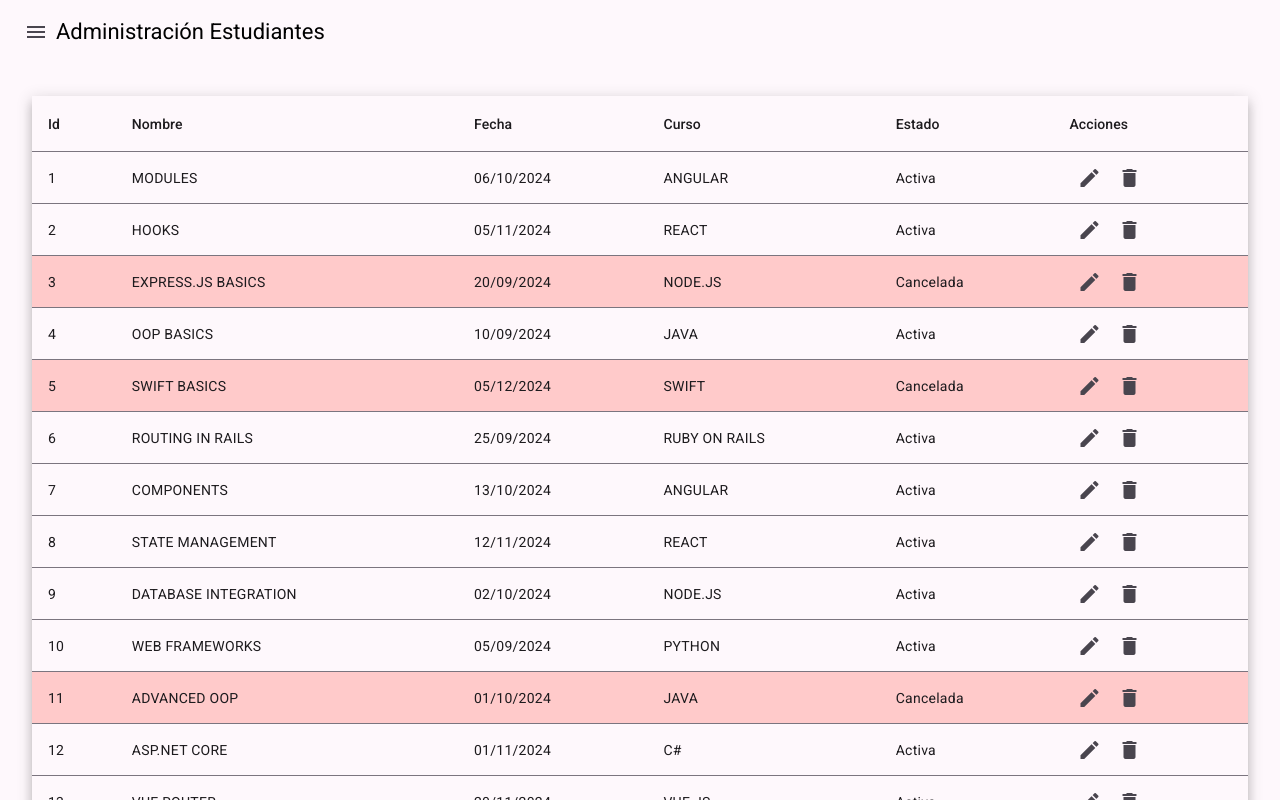
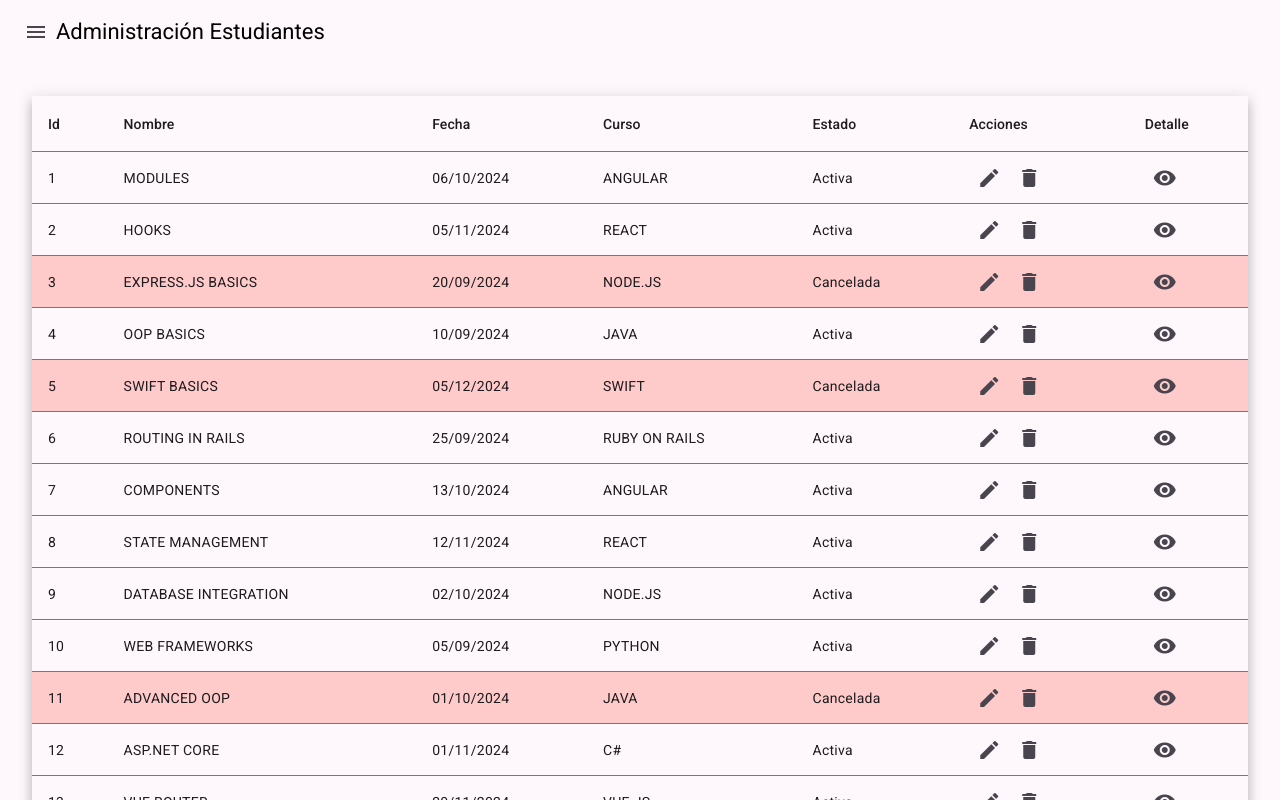
Before and after one commit to SCaucota/PF_Angular_Caucota, an Angular app: page /dashboard/lessons in a window 1280 px wide. Built offline with nearby package versions, Linux system fonts and the light colour scheme.

Commit message:
detail-lessons-finished

```diff
--- a/src/app/features/dashboard/lessons/components/crud-lessons/crud-lessons.component.html
+++ b/src/app/features/dashboard/lessons/components/crud-lessons/crud-lessons.component.html
@@ -39,6 +39,15 @@
         </td>
     </ng-container>
 
+    <ng-container matColumnDef="detail">
+        <th mat-header-cell *matHeaderCellDef>Detalle</th>
+        <td mat-cell *matCellDef="let element">
+            <button mat-icon-button color="primary" (click)="openDetail(element.id)">
+                <mat-icon>remove_red_eye</mat-icon>
+            </button>
+        </td>
+    </ng-container>
+
     <tr mat-header-row *matHeaderRowDef="displayedColumns"></tr>
     <tr mat-row *matRowDef="let row; columns: displayedColumns;" [ngClass]="{'cancelled-lesson': !row.status}"></tr>
 </table>
--- a/src/app/features/dashboard/lessons/components/crud-lessons/crud-lessons.component.ts
+++ b/src/app/features/dashboard/lessons/components/crud-lessons/crud-lessons.component.ts
@@ -4,6 +4,7 @@ import { LessonsService } from '../../../../../core/services/lessons/lessons.ser
 import { Lesson } from '../../models/lesson';
 import { LessonsDialogComponent } from '../lessons-dialog/lessons-dialog.component';
 import { DeleteDialogComponent } from '../../../../../shared/components/delete-dialog/delete-dialog.component';
+import { DetailDialogComponent } from '../../../../../shared/components/detail-dialog/detail-dialog.component';
 
 @Component({
   selector: 'app-crud-lessons',
@@ -13,7 +14,7 @@ import { DeleteDialogComponent } from '../../../../../shared/components/delete-d
 export class CrudLessonsComponent implements OnInit{
   constructor(private matDialog: MatDialog, private lessonsService: LessonsService) { }
 
-  displayedColumns: string[] = ['id', 'name', 'date', 'courseTitle', 'status', 'actions'];
+  displayedColumns: string[] = ['id', 'name', 'date', 'courseTitle', 'status', 'actions', 'detail'];
 
   dataSource: Lesson[] = [];
 
@@ -68,4 +69,16 @@ export class CrudLessonsComponent implements OnInit{
       }
     })
   }
+
+  openDetail(id: string): void {
+    const lesson = this.lessonsService.getLessonById(id)
+    this.matDialog.open(DetailDialogComponent, {
+      data: {
+        title: 'Detalles de la Clase',
+        entity: 'Clase',
+        item: lesson,
+        subitem: []
+      }
+    })
+  }
 }
--- a/src/app/shared/components/detail-dialog/detail-dialog.component.html
+++ b/src/app/shared/components/detail-dialog/detail-dialog.component.html
@@ -3,7 +3,11 @@
   {{ entity }} {{item.name || item.id}}:
     <div>
         <strong>ID: </strong> {{item.id}}
-        <strong *ngIf="handleStudents(item) && !handleInscription(item)">
+        <strong
+            *ngIf="handleStudents(item) &&
+            !handleInscription(item) &&
+            !handleLessons(item) "
+        >
             Nombre Completo: {{ item | fullname }}
             Cursos:
                 <ul>
@@ -18,7 +22,9 @@
                     </li>
                 </ul>
         </strong>
-        <strong *ngIf="!handleStudents(item) && !handleInscription(item)">
+        <strong
+            *ngIf="!handleStudents(item) && !handleLessons(item) && !handleInscription(item)"
+        >
             Nombre: {{ item.name }}
             Descripción: {{ item.description }}
             Duración: {{item.startDate | date: 'dd/MM/yyyy'}} - {{item.endDate | date: 'dd/MM/yyyy'}}
@@ -44,6 +50,12 @@
             Fecha: {{item.date | date: 'dd/MM/yyyy'}}
             Estado: {{item.status ? 'Activo' : 'Cancelado'}}
         </strong>
+        <strong *ngIf="handleLessons(item)">
+            Nombre: {{item.name}}
+            Fecha: {{item.date | date: 'dd/MM/yyyy'}}
+            Curso: {{item.courseTitle}}
+            Estado: {{item.status ? 'Activo' : 'Cancelado'}}
+        </strong>
     </div>
 </mat-dialog-content>
 <mat-dialog-actions>
--- a/src/app/shared/components/detail-dialog/detail-dialog.component.ts
+++ b/src/app/shared/components/detail-dialog/detail-dialog.component.ts
@@ -41,9 +41,12 @@ export class DetailDialogComponent implements OnInit{
   handleStudents(item: any){
     return item && item.courses
   }
+  handleInscription(item: any) {
+    return item && item.studentId
+  }
 
-  handleInscription(item: any) {
-    return item
+  handleLessons(item:any) {
+    return item && item.courseTitle
   }
 
   confirmUnregistration(courseId: string, studentId: string): void {
```
